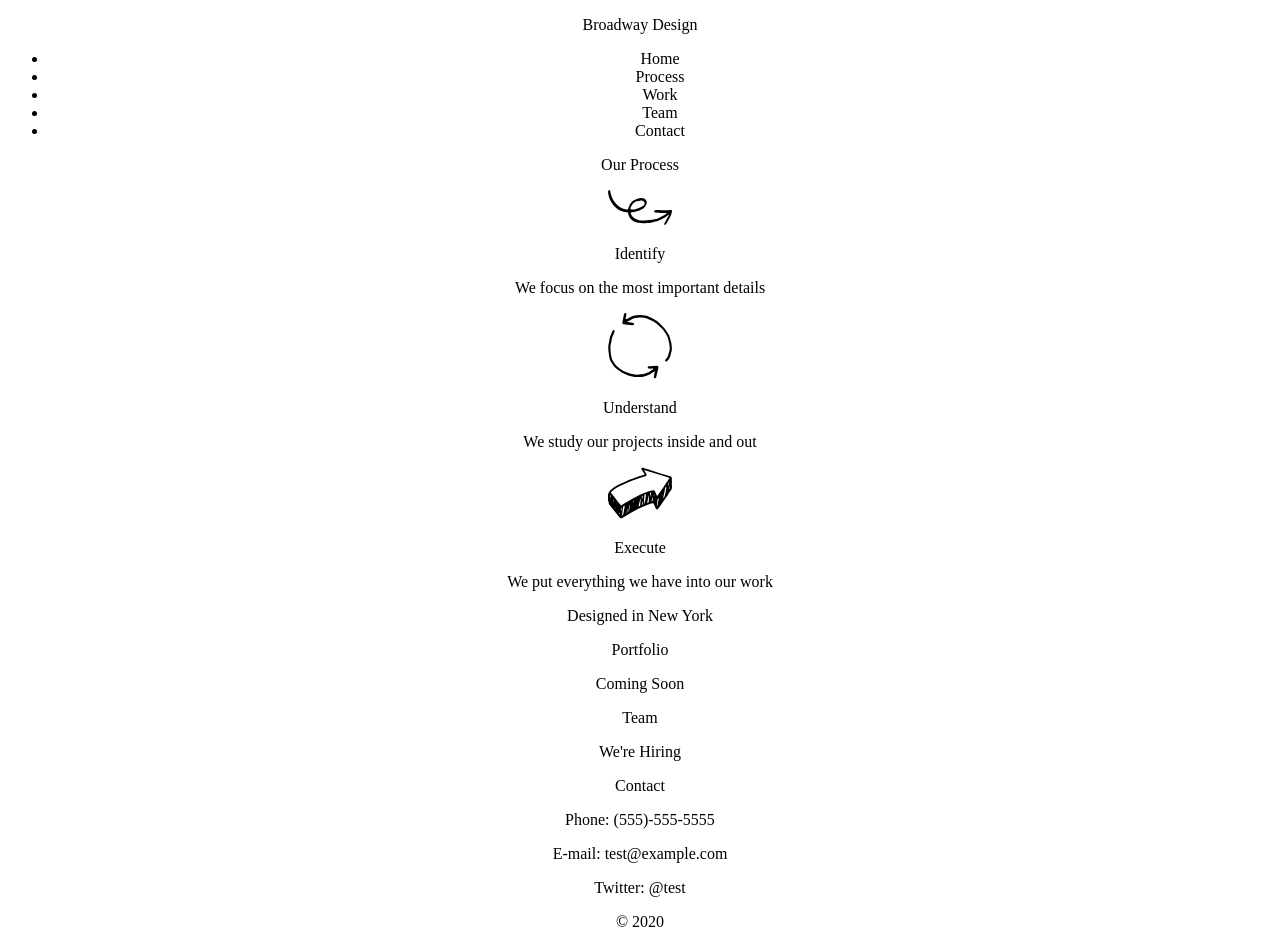
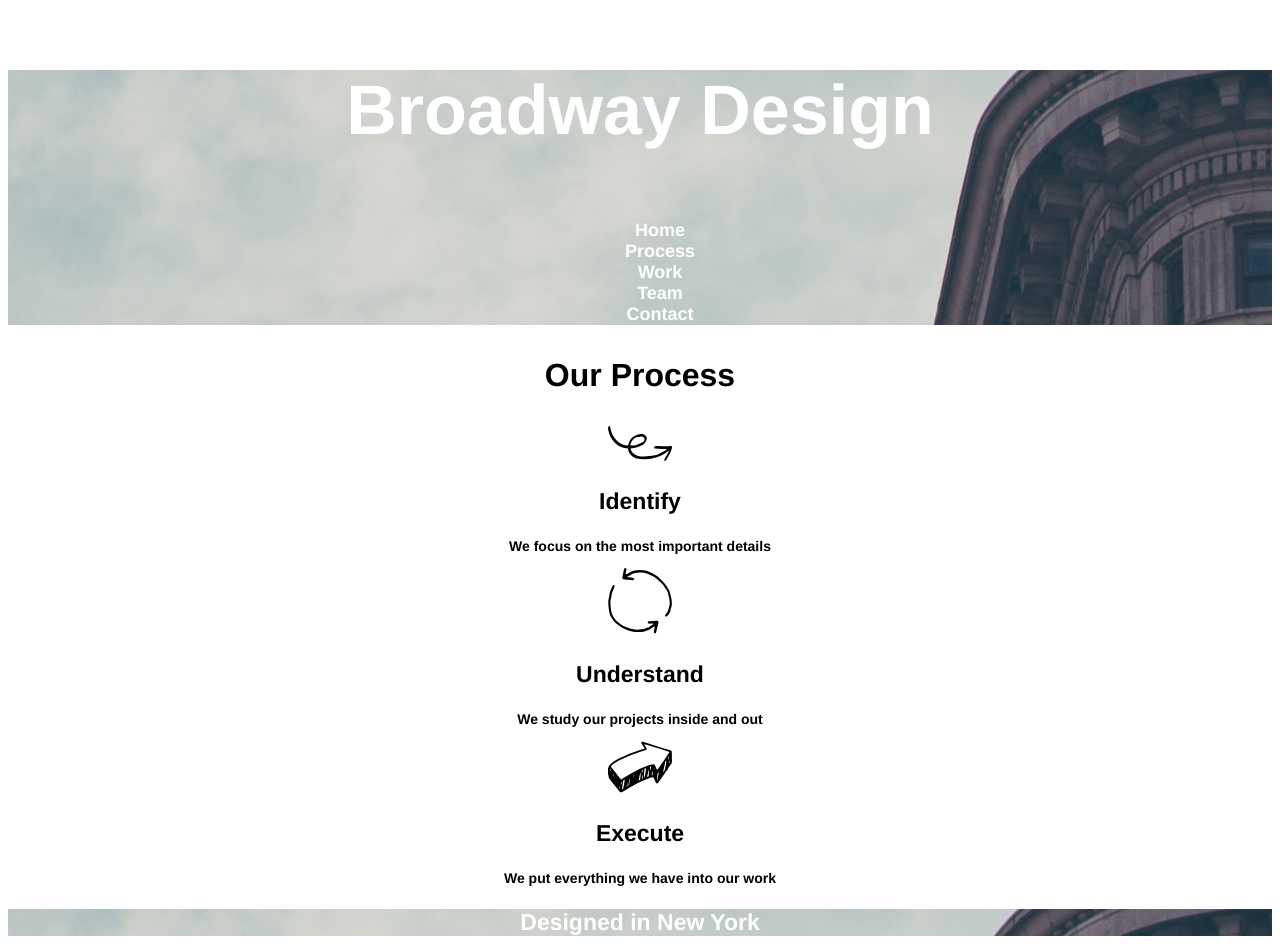
Before and after one commit to kelbino/Tea-Cozy, a plain HTML site: page Broadway/index.html in a window 1280 px wide. Shown: the top 944 px of the page. Drawn offline with Linux system fonts and the light colour scheme.

Commit message:
almost completed

```diff
--- a/Broadway/index.html
+++ b/Broadway/index.html
@@ -43,7 +43,7 @@
 
   </div>
   <div id="footer">
-    <p>&#169; 2020</p>
+    <p>&#169; Broadway 2020</p>
     <ul>
       <li class="menu">Home</li>
       <li class="menu">Process</li>
@@ -51,6 +51,6 @@
       <li class="menu">Team</li>
       <li class="menu">Contact</li>
     </ul>
-
+  </div>
 </body>
 </html>
--- a/Broadway/styles/stylesheet.css
+++ b/Broadway/styles/stylesheet.css
@@ -3,9 +3,62 @@ body{
 
 }
 
-header{
-  background-image: url("images/the-flatiron-building.PNG");
-
-
+p, li{
+  font-family: Helvetica;
+  font-weight: bold;
 
 }
+
+#footer p, #footer .menu{
+  display: inline;
+  text-align: left;
+
+}
+
+.header{
+  background-image: url('../images/the-flatiron-building.PNG');
+  margin-top: 20px;
+
+}
+
+.menu{
+  list-style: none;
+  font-size: 18px;
+  color: white;
+
+}
+
+.sub-title{
+  font-size: 23px;
+
+}
+
+.details{
+  font-size: 14px;
+
+}
+
+#title{
+  font-size: 70px;
+  color: white;
+
+}
+
+#sub-header{
+  font-size: 32px;
+
+}
+
+#banner{
+  background-image: url("../images/the-flatiron-building.PNG");
+  font-size: 23px;
+  color:  white;
+}
+
+#footer{
+  font-size: 11px;
+  color: white;
+  background-color: dimgray;
+  text-align: left;
+
+}
```
